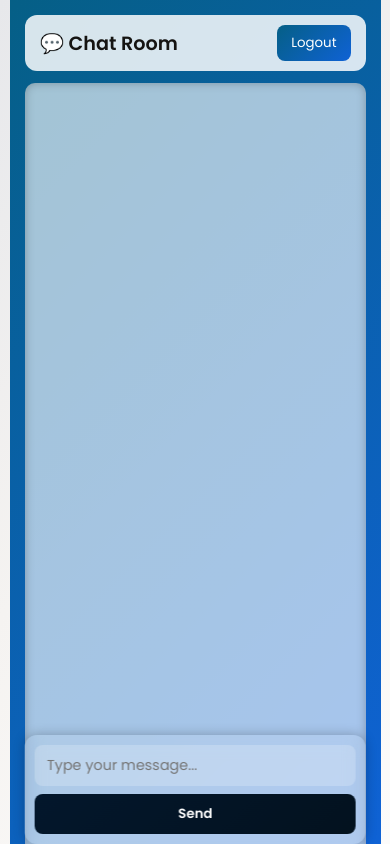
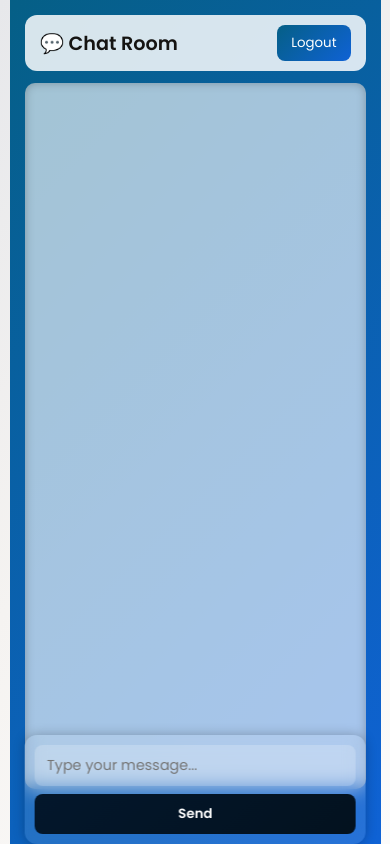
Before and after one commit to HKMentor/firebaseProjects, a plain HTML site: page chatbot/chat.html in a window 390 px wide. Drawn offline with Linux system fonts and the light colour scheme; some packages are replaced by stand-ins of ours; no server answers; a script that the page names is missing.

Commit message:
first commits

```diff
--- a/chatbot/chat.css
+++ b/chatbot/chat.css
@@ -223,7 +223,7 @@ body{
 
   .messages{
     flex: 1;
-    margin-bottom: -70px; /* input ke liye space */
+    margin-bottom: 40px; /* input ke liye space */
   }
 }
 
```
